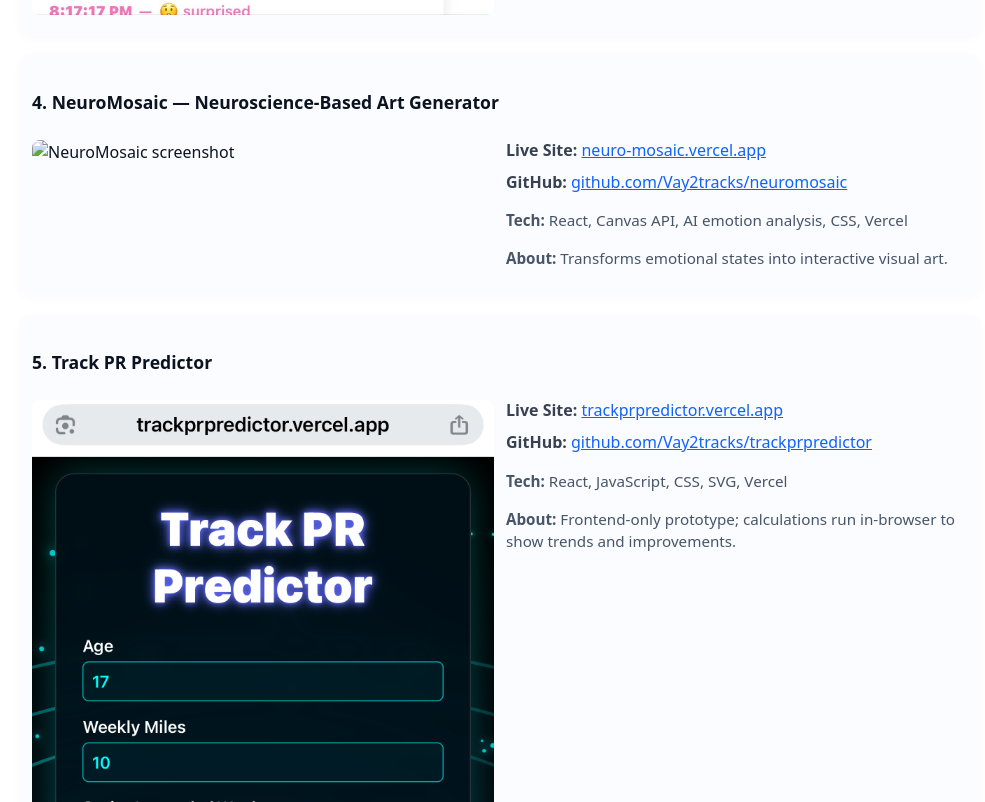
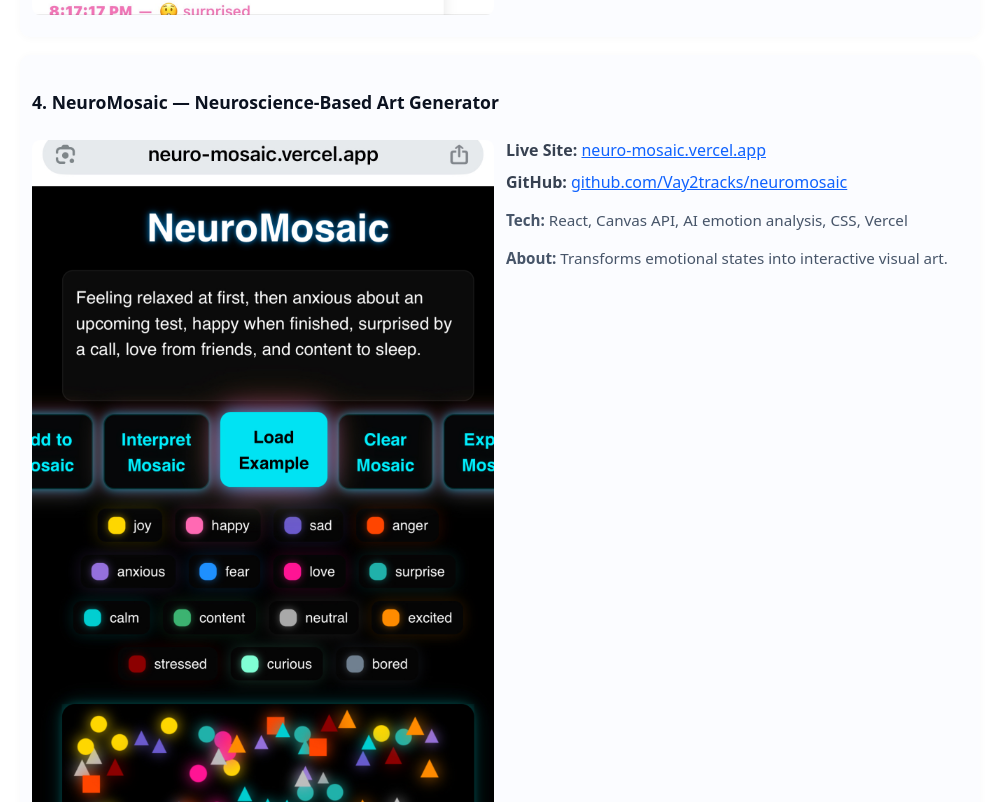
Before and after one commit to Vay2tracks/anvayrao-projects, a plain HTML site: page index.html in a window 1280 px wide. Shown: the part 2978-3780 px from the top of the page, without its empty margins (140-1125 px from the left). Drawn offline with Linux system fonts and the light colour scheme.

```diff
--- a/index.html
+++ b/index.html
@@ -79,7 +79,7 @@
       <h2> 4. NeuroMosaic — Neuroscience-Based Art Generator</h2>
       <div class="row">
         <div class="col">
-          <img class="screenshot" src="assets/neuro-mosaic.jpg" alt="NeuroMosaic screenshot" />
+          <img class="screenshot" src="assets/neuromosaic.jpg" alt="NeuroMosaic screenshot" />
         </div>
         <div class="col">
           <p class="meta"><strong>Live Site:</strong> <a href="https://neuro-mosaic.vercel.app" target="_blank" rel="noreferrer">neuro-mosaic.vercel.app</a></p>
```
